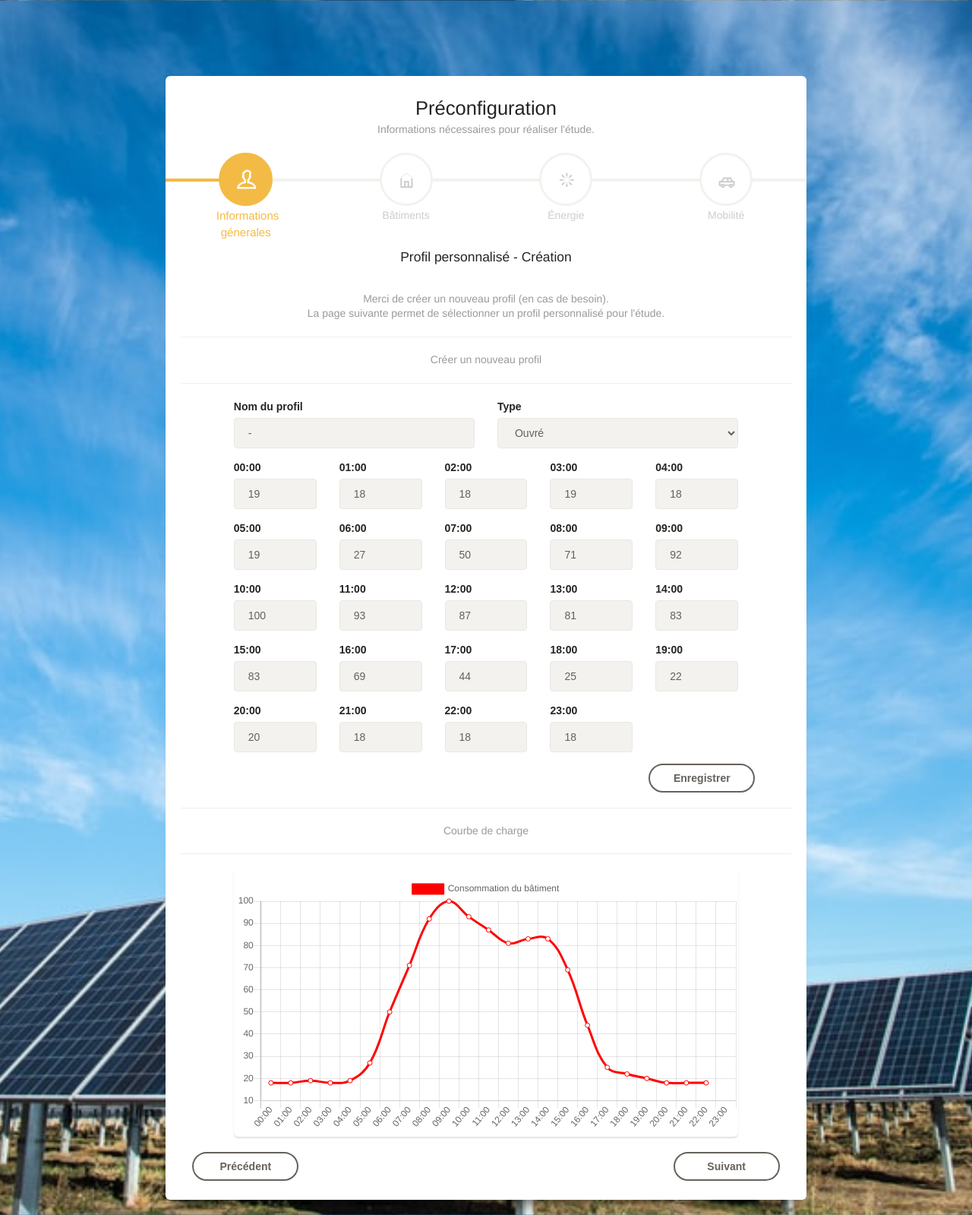
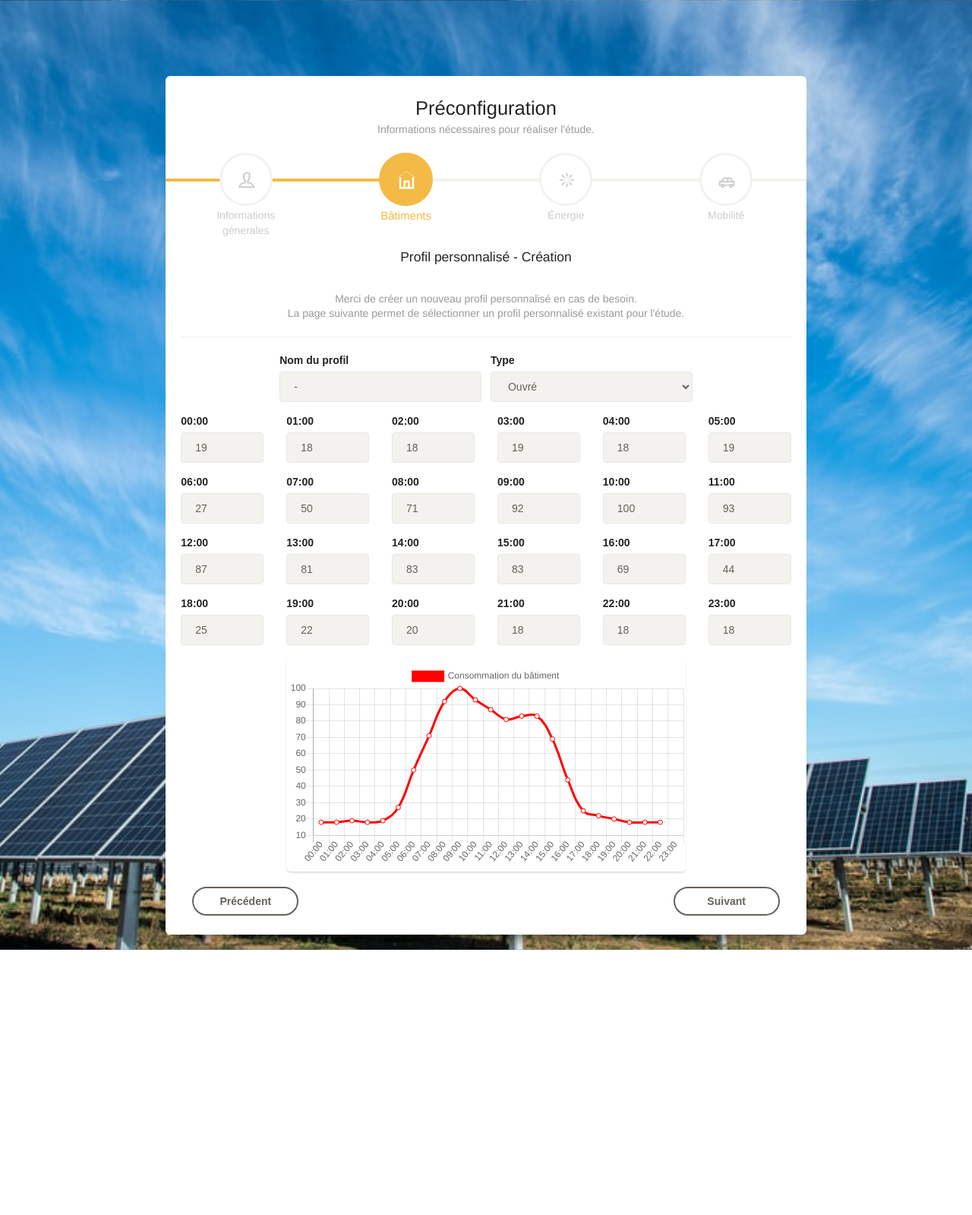
Before and after one commit to hamdilyes/ezdata, a Django app: page /1/personnalise in a window 1280 px wide. Shown: the whole page at 76% size. After the commit the page ends 1250 px from the top, so only its background shows below. Run offline with Django 3.2, Linux system fonts and the light colour scheme; a user stored in the database is signed in; data comes from the database, SQL or seed files in the repository; both versions use the stored data as it was after the commit; some libraries are stand-ins or nearby versions; some web fonts are replaced.

Commit message:
profil perso mid

```diff
--- a/ezdata/PV/admin.py
+++ b/ezdata/PV/admin.py
@@ -845,6 +845,7 @@
 admin.site.register(CourbeChargePerso)
 admin.site.register(ProfilPerso)
 admin.site.register(ExportSite)
+admin.site.register(ProfilTypesPerso)
 
 # # # # #
 
--- a/ezdata/PV/templates/wizard-personnalise.html
+++ b/ezdata/PV/templates/wizard-personnalise.html
@@ -58,53 +58,83 @@
 <div class="tab-content">
   <h5 class="info-text">Profil personnalisé - Création</h5>
   <p class="category">
-    Merci de créer un nouveau profil (en cas de besoin).
+    Merci de créer un nouveau profil personnalisé en cas de besoin.
   </p>
   <p class="category">
-    La page suivante permet de sélectionner un profil personnalisé
+    La page suivante permet de sélectionner un profil personnalisé existant
     pour l'étude.
   </p>
 
   <hr class="divider" />
 
-  <p class="category">Créer un nouveau profil</p>
-
-  <hr class="divider" />
-
-  <form action="" method="POST" name="formC">
+  <form method="POST" name="formC">
     {% csrf_token %}
     <div class="row">
-      <div class="col-sm-5 col-sm-offset-1">
+      <div class="col-sm-4 col-sm-offset-2">
         <div class="form-group {% if formC.name.errors %}has-warning has-feedback{% endif %}">
           <label>Nom du profil </label>
           {{ formC.name }}
         </div>
       </div>
-
-      <div class="col-sm-5">
+      <div class="col-sm-4">
         <div class="form-group {% if formC.name.errors %}has-warning has-feedback{% endif %}">
           <label>Type </label>
           {{ formC.type }}
         </div>
       </div>
     </div>
+
     <div class="row">
-      <div class="col-sm-2 col-sm-offset-1">
+      <div class="col-sm-2">
         <div class="form-group {% if formC.name.errors %}has-warning has-feedback{% endif %}">
           <label>00:00 </label>
           {{ formC.coeff_0 }}
         </div>
         <div class="form-group {% if formC.name.errors %}has-warning has-feedback{% endif %}">
-          <label>05:00 </label>
-          {{ formC.coeff_5 }}
+          <label>06:00 </label>
+          {{ formC.coeff_6 }}
         </div>
         <div class="form-group {% if formC.name.errors %}has-warning has-feedback{% endif %}">
-          <label>10:00 </label>
-          {{ formC.coeff_10 }}
+          <label>12:00 </label>
+          {{ formC.coeff_12 }}
         </div>
         <div class="form-group {% if formC.name.errors %}has-warning has-feedback{% endif %}">
-          <label>15:00 </label>
-          {{ formC.coeff_15 }}
+          <label>18:00 </label>
+          {{ formC.coeff_18 }}
+        </div>
+      </div>
+
+      <div class="col-sm-2">
+        <div class="form-group {% if formC.name.errors %}has-warning has-feedback{% endif %}">
+          <label>01:00 </label>
+          {{ formC.coeff_1 }}
+        </div>
+        <div class="form-group {% if formC.name.errors %}has-warning has-feedback{% endif %}">
+          <label>07:00 </label>
+          {{ formC.coeff_7 }}
+        </div>
+        <div class="form-group {% if formC.name.errors %}has-warning has-feedback{% endif %}">
+          <label>13:00 </label>
+          {{ formC.coeff_13 }}
+        </div>
+        <div class="form-group {% if formC.name.errors %}has-warning has-feedback{% endif %}">
+          <label>19:00 </label>
+          {{ formC.coeff_19 }}
+        </div>
+      </div>
+
+      <div class="col-sm-2">
+        <div class="form-group {% if formC.name.errors %}has-warning has-feedback{% endif %}">
+          <label>02:00 </label>
+          {{ formC.coeff_2 }}
+        </div>
+        <div class="form-group {% if formC.name.errors %}has-warning has-feedback{% endif %}">
+          <label>08:00 </label>
+          {{ formC.coeff_8 }}
+        </div>
+        <div class="form-group {% if formC.name.errors %}has-warning has-feedback{% endif %}">
+          <label>14:00 </label>
+          {{ formC.coeff_14 }}
         </div>
         <div class="form-group {% if formC.name.errors %}has-warning has-feedback{% endif %}">
           <label>20:00 </label>
@@ -160,59 +182,26 @@
 
       <div class="col-sm-2">
         <div class="form-group {% if formC.name.errors %}has-warning has-feedback{% endif %}">
-          <label>03:00 </label>
-          {{ formC.coeff_3 }}
+          <label>05:00 </label>
+          {{ formC.coeff_5 }}
         </div>
         <div class="form-group {% if formC.name.errors %}has-warning has-feedback{% endif %}">
-          <label>08:00 </label>
-          {{ formC.coeff_8 }}
+          <label>11:00 </label>
+          {{ formC.coeff_11 }}
         </div>
         <div class="form-group {% if formC.name.errors %}has-warning has-feedback{% endif %}">
-          <label>13:00 </label>
-          {{ formC.coeff_13 }}
-        </div>
-        <div class="form-group {% if formC.name.errors %}has-warning has-feedback{% endif %}">
-          <label>18:00 </label>
-          {{ formC.coeff_18 }}
+          <label>17:00 </label>
+          {{ formC.coeff_17 }}
         </div>
         <div class="form-group {% if formC.name.errors %}has-warning has-feedback{% endif %}">
           <label>23:00 </label>
           {{ formC.coeff_23 }}
         </div>
       </div>
-
-      <div class="col-sm-2">
-        <div class="form-group {% if formC.name.errors %}has-warning has-feedback{% endif %}">
-          <label>04:00 </label>
-          {{ formC.coeff_4 }}
     </div>
-        <div class="form-group {% if formC.name.errors %}has-warning has-feedback{% endif %}">
-          <label>09:00 </label>
-          {{ formC.coeff_9 }}
-        </div>
-        <div class="form-group {% if formC.name.errors %}has-warning has-feedback{% endif %}">
-          <label>14:00 </label>
-          {{ formC.coeff_14 }}
-        </div>
-        <div class="form-group {% if formC.name.errors %}has-warning has-feedback{% endif %}">
-          <label>19:00 </label>
-          {{ formC.coeff_19 }}
-        </div>
-      </div>
-      <div class="col-sm-4 col-sm-offset-9">
-        <input type="submit" class="btn btn-default btn-wd" name="Enregistrer" value="Enregistrer" />
-      </div>
-    </div>
-  </form>
-
-  <hr class="divider" />
-
-  <p class="category">Courbe de charge</p>
-
-  <hr class="divider" />
 
     <div class="row">
-    <div class="col-md-10 col-md-offset-1">
+      <div class="col-md-8 col-sm-offset-2">
         <div class="card card-stats">
           <div class="card-header"></div>
           <div class="card-body">
@@ -278,39 +267,7 @@
       </div>
     </div>
 
-  <!-- <hr class="divider" />
-
-  <p class="category">Merci de sélectionner un profil personnalisé.</p>
-
-  <hr class="divider" /> -->
-
-  <!-- <div class="row">
-    <form action="" method="POST" name="formP1">
-      {% csrf_token %}
-      <div class="col-sm-5 col-sm-offset-1">
-        <div class="form-group {% if formP1.profil.errors %}has-warning has-feedback{% endif %}">
-          <label>Profil personnalisé - Jour ouvré </label>
-          {{ formP1.profil }}
-        </div>
-      </div>
-    </form>
-
-    <form action="" method="POST" name="formP2">
-      {% csrf_token %}
-      <div class="col-sm-5">
-        <div class="form-group {% if formP2.profil.errors %}has-warning has-feedback{% endif %}">
-          <label>Profil personnalisé - Weekend </label>
-          {{ formP2.profil }}
-        </div>
-      </div>
-    </form>
-  </div>
-
-  <hr class="divider" /> -->
-
     <div class="wizard-footer">
-    <form action="" method="POST" name="formP">
-      {% csrf_token %}
       <div class="pull-right">
         <input type="submit" class="btn btn-default btn-wd" name="Suivant" value="Suivant" />
       </div>
@@ -319,23 +276,9 @@
       </div>
 
       <div class="clearfix"></div>
+
+    </div>
   </form>
-  </div>
 </div>
 
 {% endblock %}
-
-<script>
-  $(function () {
-    $(".tab-pane ul li.active").removeClass("active");
-    $('.nav-pills a[href="#batiments"]').tab("show"); // Select tab by name
-  });
-
-  $("#id_vehicule_fonction").change(function () {
-    if ($(this).val() <= 0) {
-      $("#id_km_an_vehicule_fonction").hide();
-    } else {
-      $("#id_km_an_vehicule_fonction").show();
-    }
-  });
-</script>
--- a/ezdata/PV/views.py
+++ b/ezdata/PV/views.py
@@ -371,15 +371,6 @@
                     form_profil.save()
                     form_toiture.save()
 
-                    # id_batiment= form_batiment.id
-
-                    # Reinitialiser les formulaires
-
-                    # formC = LocalisationForm()
-                    # formE = ProfilForm()
-                    # formF = ToitureForm()
-                    # formG = BatimentForm()
-
                     etat_form = False
                     print('enregistré')
 
@@ -502,27 +493,32 @@
     if request.method == "POST":
         formC = CourbeChargePersoForm()
 
-        if 'Enregistrer' in request.POST:
+        if 'Suivant' in request.POST:
 
             formCo = CourbeChargePersoForm(data=request.POST)
             name = formCo['name'].value()
             type = formCo['type'].value()
 
-            CourbeChargePerso.objects.filter(
-                projet=projet, name=name, type=type).delete()
-
-            formCo_valid = formCo.is_valid()
-
-            if formCo_valid:
+            if CourbeChargePerso.objects.filter(
+                    projet=projet, name=name, type=type).exists():
+                CourbeChargePerso.objects.filter(
+                    projet=projet, name=name, type=type).delete()
+
+            if formCo.is_valid():
                 courbe1 = formCo.save(commit=False)
                 courbe1.projet = projet
                 formCo.save()
 
+                if not ProfilTypesPerso.objects.filter(type_profil=name).exists():
+                    if type == 'Ouvré':
+                        perso = ProfilTypesPerso(type_profil=name)
+                        perso.save()
+
             else:
                 messages.error(request, 'Error')
                 print(formCo.errors)
 
-        if 'Suivant' in request.POST:
+        # if 'Suivant' in request.POST:
             url = reverse('profilperso', kwargs={'id_enseigne': id_enseigne})
             return HttpResponseRedirect(url)
 
@@ -544,7 +540,6 @@
 @login_required
 def profilperso(request, id_enseigne):
     global formP1
-    global formP2
 
     rqt1 = Enseigne.objects.get(pk=id_enseigne)
     site = 1
@@ -553,30 +548,18 @@
 
     if request.method == "POST":
         formP1 = ProfilPersoForm()
-        formP2 = ProfilPersoForm()
-
-        print(request.POST)
 
         if 'Suivant' in request.POST:
             formPr1 = ProfilPersoForm(data=request.POST)
-            formPr2 = ProfilPersoForm(data=request.POST)
-
-            formPr1_valid = formPr1.is_valid()
-            formPr2_valid = formPr2.is_valid()
-
-            print(formPr1['profil'].value())
 
             ProfilPerso.objects.filter(batiment=bat).delete()
 
-            if formPr1_valid and formPr2_valid:
+            if formPr1.is_valid():
                 prof1 = formPr1.save(commit=False)
-                prof2 = formPr2.save(commit=False)
 
                 prof1.batiment = bat
-                prof2.batiment = bat
 
                 formPr1.save()
-                formPr2.save()
 
                 url = reverse('energie', kwargs={'id_enseigne': id_enseigne})
                 return HttpResponseRedirect(url)
@@ -584,37 +567,16 @@
             else:
                 messages.error(request, 'Error')
                 print(formPr1.errors)
-                print(formPr2.errors)
-
-        # if 'Suivant' in request.POST:
-        #     formPr1 = ProfilPersoForm(data=request.POST)
-
-        #     formPr1_valid = formPr1.is_valid()
-
-        #     if formPr1_valid:
-        #         prof1 = formPr1.save(commit=False)
-
-        #         prof1.batiment = bat
-
-        #         formPr1.save()
-
-        #         url = reverse('energie', kwargs={'id_enseigne': id_enseigne})
-        #         return HttpResponseRedirect(url)
-
-        #     else:
-        #         messages.error(request, 'Error')
-        #         print(formPr1.errors)
 
         if 'Précédent' in request.POST:
-            url = reverse('batiments', kwargs={
+            url = reverse('personnalise', kwargs={
                 'id_enseigne': id_enseigne})
             return HttpResponseRedirect(url)
 
     else:
         formP1 = ProfilPersoForm()
-        formP2 = ProfilPersoForm()
-
-    return render(request, 'wizard-choix-perso.html', {'id_enseigne': id_enseigne, 'formP1': formP1, 'formP2': formP2, 'projet': projet})
+
+    return render(request, 'wizard-choix-perso.html', {'id_enseigne': id_enseigne, 'formP1': formP1, 'projet': projet})
 
 
 @login_required
@@ -939,6 +901,9 @@
 
     rqt4 = Profil.objects.get(batiment=rqt2)
     profil = rqt4.type_profil
+    personnalise = Profil_types.objects.get(type_profil='Personnalisé')
+    if profil == personnalise:
+        profil = ProfilPerso.objects.get(batiment=rqt2)
 
     rqt5 = Toiture.objects.get(batiment=rqt2)
     surface1 = rqt5.surface
```
Also changed, not shown: other parts of ezdata/PV/templates/wizard-personnalise.html (+13 -21 lines), ezdata/PV/dimens_centrale.py (+0 -7 lines), ezdata/PV/models.py (+13 -9 lines), ezdata/PV/templates/wizard-choix-perso.html (+9 -90 lines), ezdata/PV/migrations/0028_profiltypesperso.py (added), ezdata/PV/migrations/0029_alter_profilperso_profil.py (added), ezdata/PV/migrations/0030_alter_profiltypesperso_options_and_more.py (added), ezdata/db.sqlite3. Lines whose indentation alone changed are shown as unchanged.
